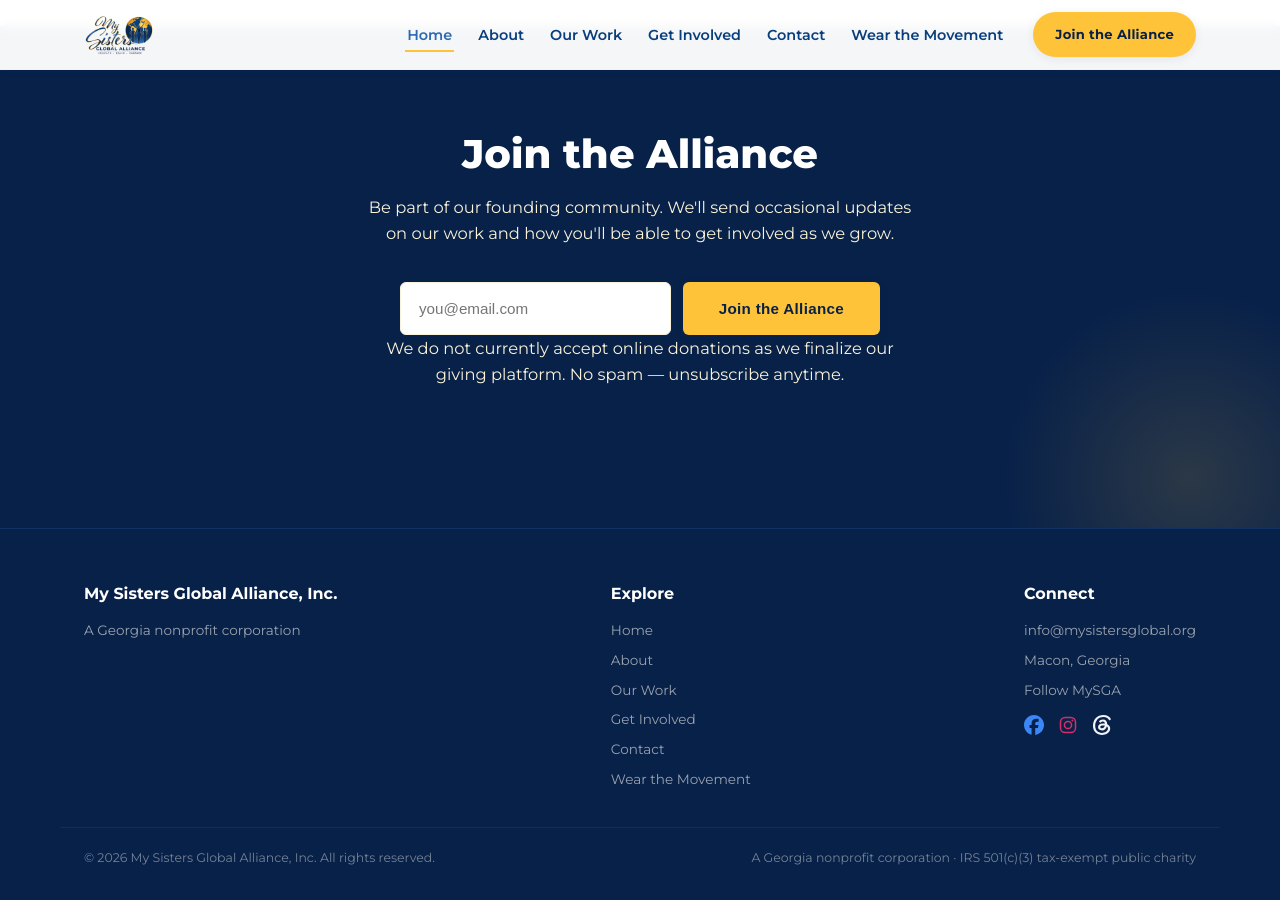
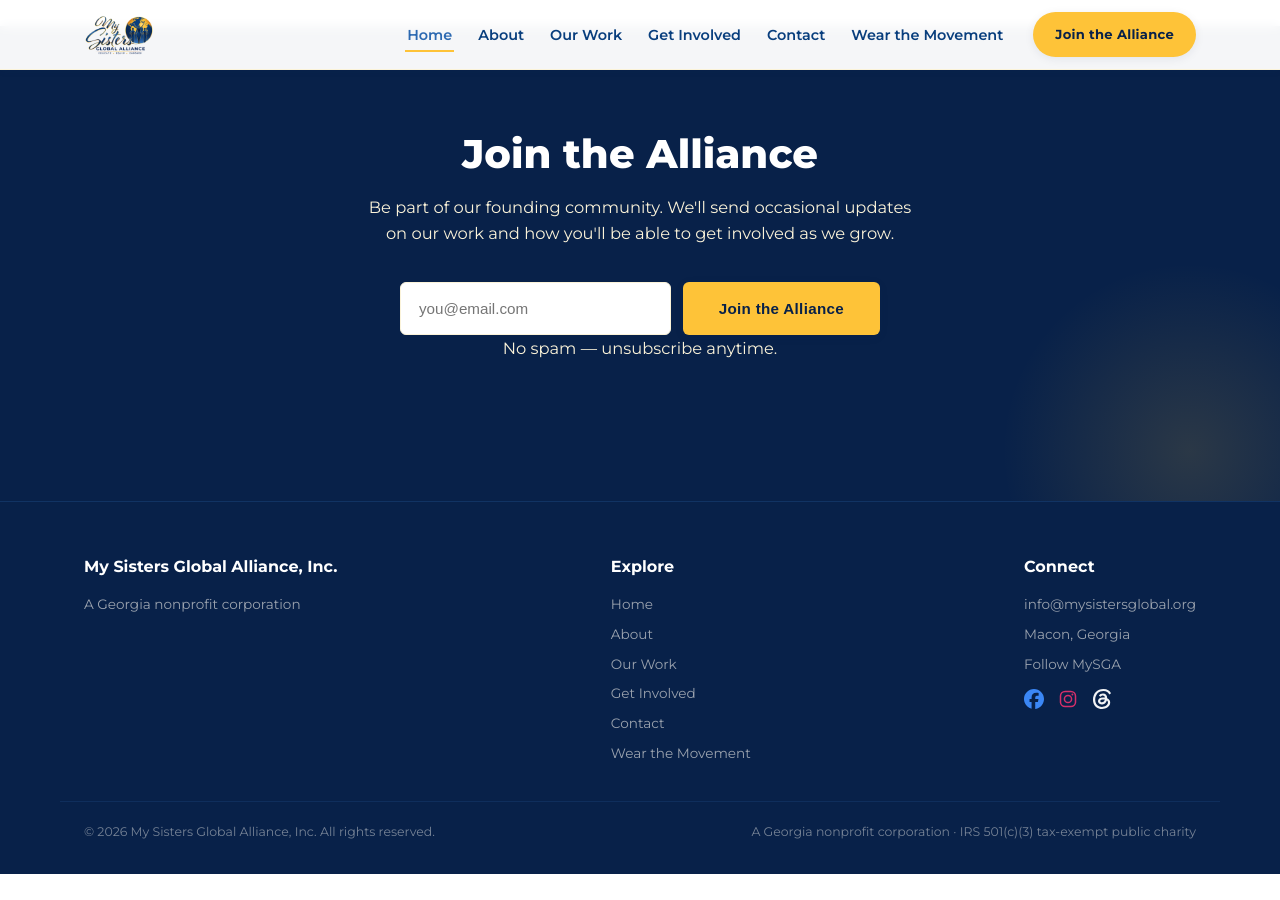
Before and after one commit to mysistersglobal/msga-landing-page, a Jekyll site: the page built from index.html, in a window 1280 px wide and 900 px high, scrolled down 3870 px. Built offline with Jekyll 4.4.1, drawn with Linux system fonts in a browser that asks for light colours; some web fonts are replaced; after the commit the page ends 4744 px from its top, so only the background shows below that.

Commit message:
Remove outdated 'not accepting donations' disclaimer from homepage

```diff
--- a/index.html
+++ b/index.html
@@ -198,6 +198,6 @@
 <input type="hidden" name="locale" value="en">
 <button type="submit" class="btn btn-gold" id="joinSubmitBtn">Join the Alliance</button>
 </form>
-<p class="join-disclaimer">We do not currently accept online donations as we finalize our giving platform. No spam — unsubscribe anytime.</p>
+<p class="join-disclaimer">No spam — unsubscribe anytime.</p>
 </div>
 </section>
```
